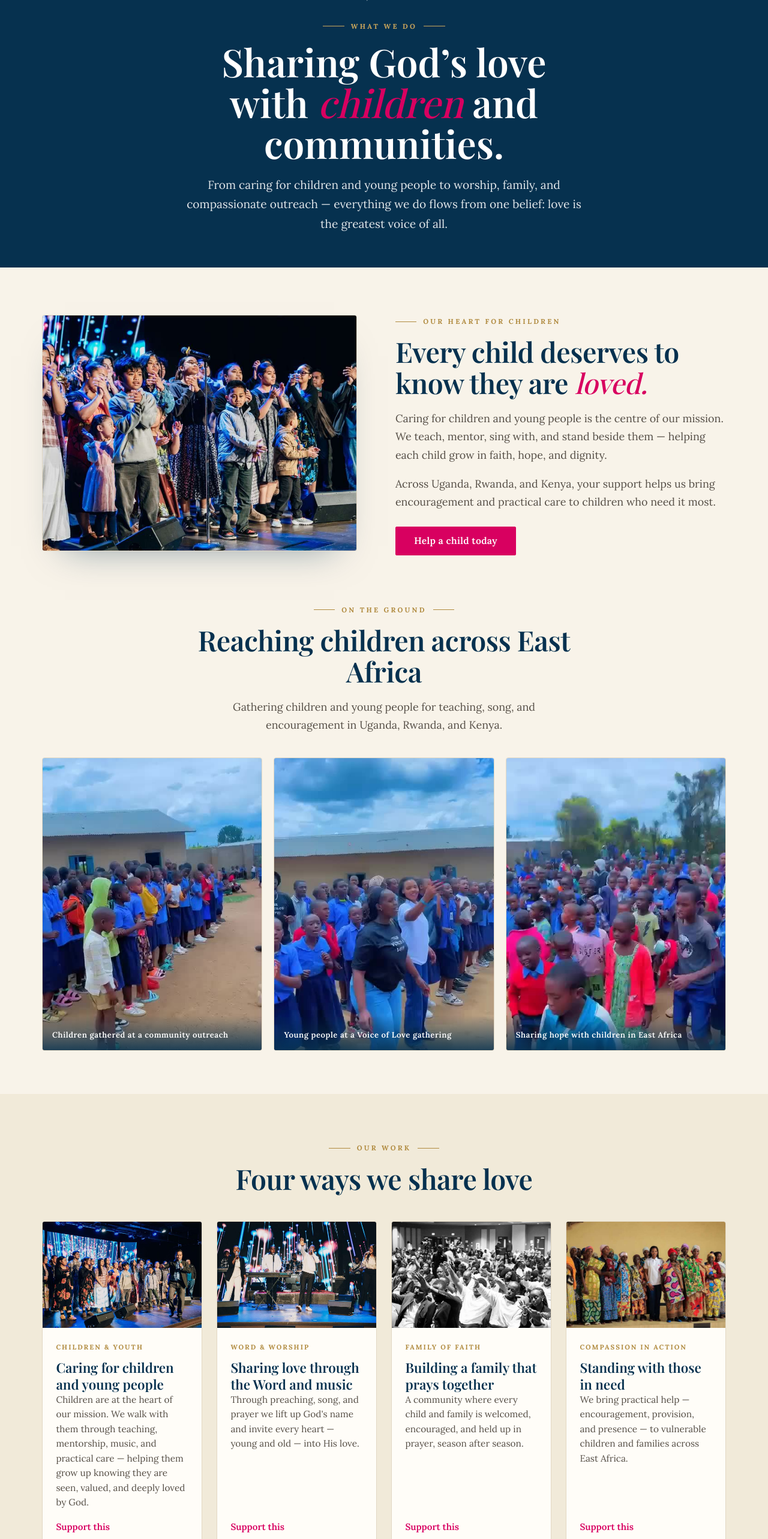
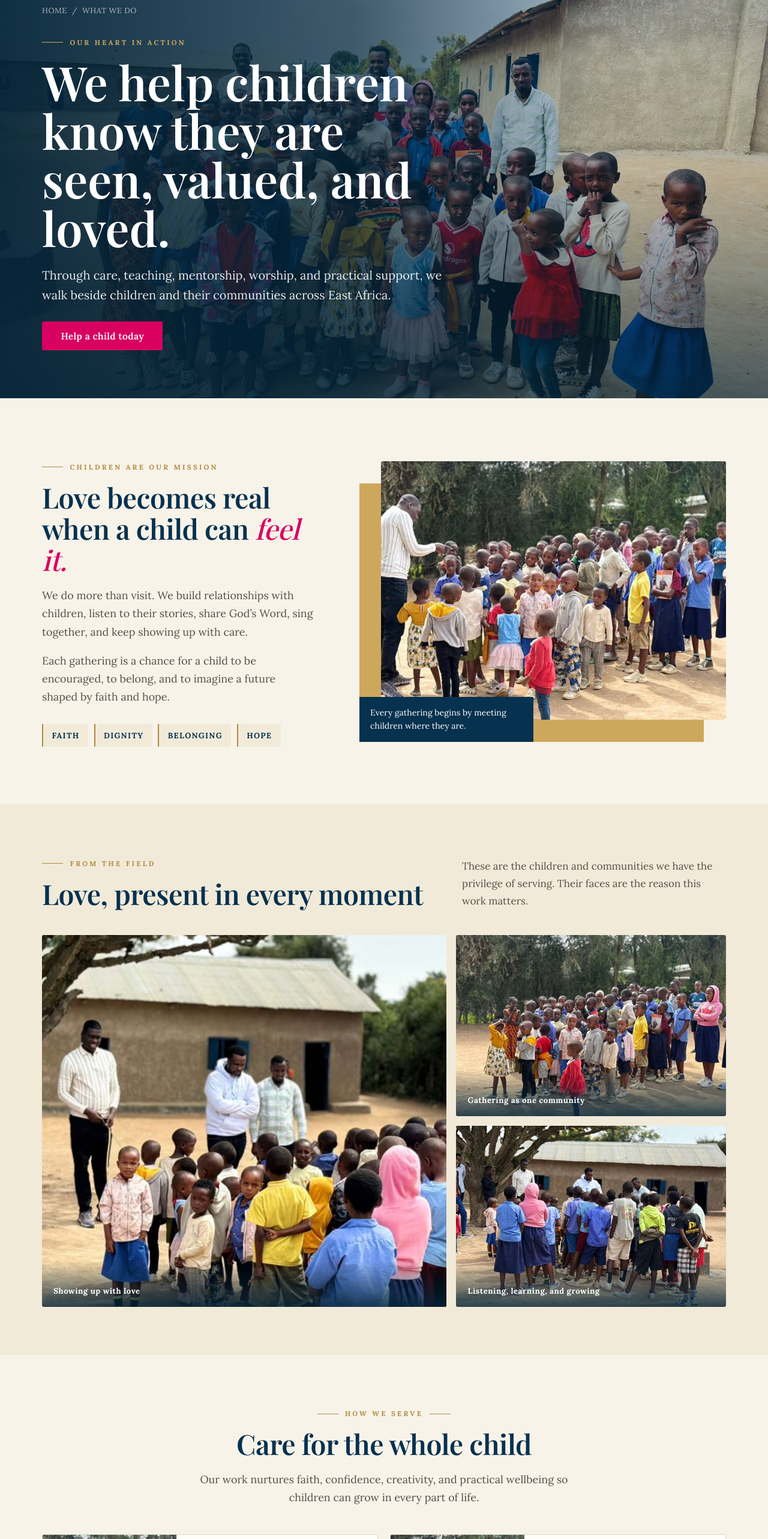
Before and after one commit to luckyusY/voiceofloveministry, a Next.js app: page /what-we-do in a window 1280 px wide. Shown: the part 180-2746 px from the top of the page at 60% size. Built offline with nearby package versions, Linux system fonts and the light colour scheme.

Commit message:
Redesign children ministry page

```diff
--- a/app/ui.module.css
+++ b/app/ui.module.css
@@ -297,6 +297,70 @@
 @media (max-width: 720px) { .gallery { grid-template-columns: 1fr 1fr; } }
 @media (max-width: 460px) { .gallery { grid-template-columns: 1fr; } }
 
+/* ---------- WHAT WE DO ---------- */
+.workHero { position: relative; isolation: isolate; min-height: min(760px, 88vh); margin-top: 92px; display: flex; align-items: flex-end; overflow: hidden; color: #fff; }
+.workHeroImage, .workHeroVeil { position: absolute; inset: 0; width: 100%; height: 100%; }
+.workHeroImage { z-index: -2; object-fit: cover; object-position: center 42%; }
+.workHeroVeil { z-index: -1; background: linear-gradient(90deg, rgba(4,36,56,.94) 0%, rgba(4,36,56,.7) 46%, rgba(4,36,56,.18) 78%), linear-gradient(0deg, rgba(4,36,56,.62), transparent 55%); }
+.workHeroInner { padding-top: clamp(5rem, 12vh, 8rem); padding-bottom: clamp(4rem, 10vh, 6.5rem); }
+.workHeroContent { max-width: 720px; }
+.workHero .crumb { justify-content: flex-start; margin-bottom: 1.5rem; }
+.workHero .kicker, .workCta .kicker { color: var(--gold-soft); }
+.workHero .kicker::before, .workCta .kicker::before { background: var(--gold-soft); }
+.workHeroTitle { font-family: var(--font-display); font-size: clamp(2.65rem, 6.2vw, 5.2rem); line-height: 1.02; font-weight: 600; max-width: 12.5ch; }
+.workHeroContent > p { max-width: 55ch; margin: 1.35rem 0 1.8rem; color: rgba(255,255,255,.9); font-size: clamp(1.05rem, 1.6vw, 1.25rem); line-height: 1.65; }
+.workIntro { padding: clamp(4rem, 10vh, 7rem) 0; }
+.workIntroGrid { display: grid; grid-template-columns: .85fr 1.15fr; align-items: center; gap: clamp(2.5rem, 6vw, 6rem); }
+.workIntroCopy { padding: 1rem 0; }
+.workValues { display: flex; flex-wrap: wrap; gap: .6rem; margin-top: 1.8rem; }
+.workValues span { padding: .55rem .9rem; border-left: 2px solid var(--gold); background: var(--bg-alt); color: var(--slate); font-family: var(--font-body); font-size: .82rem; font-weight: 700; text-transform: uppercase; letter-spacing: .1em; }
+.workIntroMedia { position: relative; padding: 0 0 2.3rem 2.3rem; }
+.workIntroMedia::before { content: ""; position: absolute; inset: 2.3rem 2.3rem 0 0; z-index: -1; background: var(--gold-soft); }
+.workIntroMedia img { display: block; width: 100%; aspect-ratio: 4 / 3; object-fit: cover; border-radius: 3px; }
+.workIntroMedia p { position: absolute; left: 0; bottom: 0; max-width: 290px; padding: 1rem 1.15rem; background: var(--slate); color: #fff; font-size: .88rem; line-height: 1.5; }
+.workStories { padding: clamp(4rem, 10vh, 7rem) 0; background: var(--bg-alt); }
+.workSectionHead { display: grid; grid-template-columns: 1fr minmax(280px, 440px); align-items: end; gap: 2rem; margin-bottom: 2.6rem; }
+.workSectionHead > p { color: var(--ink-soft); line-height: 1.7; }
+.storyPhotos { display: grid; grid-template-columns: 1.2fr .8fr; grid-template-rows: repeat(2, minmax(230px, 1fr)); gap: 1rem; min-height: 620px; }
+.storyPhoto { position: relative; overflow: hidden; min-height: 0; border-radius: 3px; }
+.storyPhotoWide { grid-row: 1 / 3; }
+.storyPhoto img { width: 100%; height: 100%; object-fit: cover; display: block; }
+.storyPhoto figcaption { position: absolute; left: 0; bottom: 0; padding: 2.5rem 1.2rem 1rem; width: 100%; color: #fff; font-size: .82rem; font-weight: 700; letter-spacing: .04em; background: linear-gradient(0deg, rgba(4,36,56,.84), transparent); }
+.workPrograms { padding: clamp(4rem, 10vh, 7rem) 0; }
+.workProgramGrid { display: grid; grid-template-columns: repeat(2, 1fr); gap: 1.2rem; }
+.workProgram { display: grid; grid-template-columns: minmax(170px, .8fr) 1.2fr; min-height: 275px; border: 1px solid var(--line); background: var(--cream-card); border-radius: 3px; overflow: hidden; }
+.workProgramMedia { min-height: 100%; overflow: hidden; }
+.workProgramMedia img { width: 100%; height: 100%; object-fit: cover; }
+.workProgramBody { padding: clamp(1.35rem, 3vw, 2rem); display: flex; flex-direction: column; justify-content: center; }
+.workProgramBody p { margin-top: .65rem; color: var(--ink-soft); line-height: 1.65; }
+.workCta { position: relative; isolation: isolate; overflow: hidden; min-height: 560px; display: flex; align-items: center; color: #fff; }
+.workCtaImage, .workCtaVeil { position: absolute; inset: 0; width: 100%; height: 100%; }
+.workCtaImage { z-index: -2; object-fit: cover; object-position: center 42%; }
+.workCtaVeil { z-index: -1; background: linear-gradient(90deg, rgba(4,36,56,.96) 0%, rgba(4,36,56,.82) 45%, rgba(4,36,56,.28) 78%); }
+.workCtaContent { max-width: 610px; padding: 5rem 0; }
+.workCtaContent h2 { font-family: var(--font-display); font-size: clamp(2.2rem, 4.6vw, 3.8rem); line-height: 1.08; font-weight: 600; }
+.workCtaContent p { margin: 1.1rem 0 1.7rem; max-width: 48ch; color: rgba(255,255,255,.86); font-size: 1.08rem; line-height: 1.7; }
+
+@media (max-width: 900px) {
+  .workIntroGrid, .workSectionHead { grid-template-columns: 1fr; }
+  .workProgram { grid-template-columns: 1fr; }
+  .workProgramMedia { min-height: 240px; }
+}
+@media (max-width: 720px) {
+  .workHero { min-height: 720px; }
+  .workHeroImage { object-position: 58% center; }
+  .workHeroVeil { background: linear-gradient(0deg, rgba(4,36,56,.96) 0%, rgba(4,36,56,.68) 68%, rgba(4,36,56,.22)); }
+  .workHeroInner { padding-top: 10rem; padding-bottom: 3.5rem; }
+  .workHeroTitle { font-size: clamp(2.5rem, 12vw, 3.7rem); }
+  .workIntroMedia { padding: 0 0 1.6rem 1rem; }
+  .storyPhotos { grid-template-columns: 1fr; grid-template-rows: 340px 260px 260px; min-height: 0; }
+  .storyPhotoWide { grid-row: auto; }
+  .workProgramGrid { grid-template-columns: 1fr; }
+  .workCta { min-height: 620px; align-items: flex-end; }
+  .workCtaImage { object-position: 58% center; }
+  .workCtaVeil { background: linear-gradient(0deg, rgba(4,36,56,.97) 0%, rgba(4,36,56,.72) 66%, rgba(4,36,56,.2)); }
+}
+
 /* ---------- CONTACT ---------- */
 .contactList { display: grid; gap: 1.1rem; margin-top: 1.6rem; }
 .contactList p { font-size: .98rem; color: var(--ink-soft); line-height: 1.5; }
--- a/app/what-we-do/page.tsx
+++ b/app/what-we-do/page.tsx
@@ -8,33 +8,54 @@ import s from "../ui.module.css";
 export const metadata: Metadata = {
   title: "What We Do",
   description:
-    "Caring for children and young people, worship and the Word, families of faith, and compassionate outreach across the United States and East Africa.",
+    "See how Voice of Love Ministry walks with children through care, teaching, worship, mentorship, and compassionate outreach across East Africa.",
 };
 
 const PROGRAMS = [
   {
-    tag: "Children & Youth",
-    title: "Caring for children and young people",
-    text: "Children are at the heart of our mission. We walk with them through teaching, mentorship, music, and practical care — helping them grow up knowing they are seen, valued, and deeply loved by God.",
-    img: "/images/youth.jpg",
+    tag: "Care & Mentorship",
+    title: "Walking beside every child",
+    text: "We listen, encourage, and build trusted relationships that help children grow with confidence, dignity, and hope.",
+    img: "/images/children-community.jpg",
   },
   {
-    tag: "Word & Worship",
-    title: "Sharing love through the Word and music",
-    text: "Through preaching, song, and prayer we lift up God's name and invite every heart — young and old — into His love.",
+    tag: "Teaching & Faith",
+    title: "Helping faith take root",
+    text: "Through age-appropriate teaching, prayer, and conversation, children discover that they are known and loved by God.",
+    img: "/images/children-gathering.jpg",
+  },
+  {
+    tag: "Music & Worship",
+    title: "Giving young voices room to rise",
+    text: "Song and worship bring children together, nurture their gifts, and give them joyful ways to express their faith.",
     img: "/images/band.jpg",
   },
   {
-    tag: "Family of Faith",
-    title: "Building a family that prays together",
-    text: "A community where every child and family is welcomed, encouraged, and held up in prayer, season after season.",
-    img: "/images/congregation.jpg",
+    tag: "Practical Support",
+    title: "Meeting needs with compassion",
+    text: "We stand with vulnerable children and families through practical care, encouragement, and a dependable ministry presence.",
+    img: "/images/children-circle.jpg",
+  },
+];
+
+const MOMENTS = [
+  {
+    src: "/images/children-outreach.jpg",
+    alt: "Voice of Love Ministry meeting children at a community outreach",
+    caption: "Showing up with love",
+    className: s.storyPhotoWide,
   },
   {
-    tag: "Compassion in Action",
-    title: "Standing with those in need",
-    text: "We bring practical help — encouragement, provision, and presence — to vulnerable children and families across East Africa.",
-    img: "/images/outreach-women.jpg",
+    src: "/images/children-community.jpg",
+    alt: "Children gathered together during a Voice of Love Ministry visit",
+    caption: "Gathering as one community",
+    className: "",
+  },
+  {
+    src: "/images/children-circle.jpg",
+    alt: "Children listening during an outreach gathering",
+    caption: "Listening, learning, and growing",
+    className: "",
   },
 ];
 
@@ -42,109 +63,103 @@ export default function WhatWeDoPage() {
   return (
     <>
       <Header />
-
-      <section className={s.pageHeader}>
-        <div className={s.container}>
-          <div className={s.pageHeaderInner}>
+      <main>
+        <section className={s.workHero}>
+          {/* eslint-disable-next-line @next/next/no-img-element */}
+          <img src="/images/children-group.jpg" alt="Children supported by Voice of Love Ministry" className={s.workHeroImage} />
+          <div className={s.workHeroVeil} />
+          <div className={`${s.container} ${s.workHeroInner}`}>
+            <div className={s.workHeroContent}>
               <div className={s.crumb}>
                 <Link href="/">Home</Link> <span>/</span> <span>What We Do</span>
               </div>
-            <span className={s.kicker}>What we do</span>
-            <h1 className={s.pageTitle}>
-              Sharing God&rsquo;s love with{" "}
-              <em className={s.italicAccent}>children</em> and communities.
-            </h1>
-            <p className={s.pageLede}>
-              From caring for children and young people to worship, family, and
-              compassionate outreach — everything we do flows from one belief:
-              love is the greatest voice of all.
+              <span className={s.kicker}>Our heart in action</span>
+              <h1 className={s.workHeroTitle}>We help children know they are seen, valued, and loved.</h1>
+              <p>
+                Through care, teaching, mentorship, worship, and practical support,
+                we walk beside children and their communities across East Africa.
               </p>
+              <Link href="/donate" className={s.btnPrimary}>Help a child today</Link>
             </div>
           </div>
         </section>
 
-      <main>
-        {/* CHILDREN FOCUS */}
-        <section className={s.section}>
+        <section className={s.workIntro}>
           <div className={s.container}>
-            <div className={s.split}>
-              <Reveal className={s.splitMedia}>
-                {/* eslint-disable-next-line @next/next/no-img-element */}
-                <img src="/images/children.jpg" alt="Children at a Voice of Love gathering" loading="lazy" />
-              </Reveal>
-              <Reveal delay={100}>
-                <span className={s.kicker}>Our heart for children</span>
+            <div className={s.workIntroGrid}>
+              <Reveal className={s.workIntroCopy}>
+                <span className={s.kicker}>Children are our mission</span>
                 <h2 className={s.h2}>
-                  Every child deserves to know they are{" "}
-                  <em className={s.italicAccent}>loved.</em>
+                  Love becomes real when a child can{" "}
+                  <em className={s.italicAccent}>feel it.</em>
                 </h2>
                 <p className={s.lead}>
-                  Caring for children and young people is the centre of our
-                  mission. We teach, mentor, sing with, and stand beside them —
-                  helping each child grow in faith, hope, and dignity.
+                  We do more than visit. We build relationships with children,
+                  listen to their stories, share God&rsquo;s Word, sing together,
+                  and keep showing up with care.
                 </p>
                 <p className={s.lead}>
-                  Across Uganda, Rwanda, and Kenya, your support helps us bring
-                  encouragement and practical care to children who need it most.
+                  Each gathering is a chance for a child to be encouraged, to
+                  belong, and to imagine a future shaped by faith and hope.
                 </p>
-                <p style={{ marginTop: "1.6rem" }}>
-                  <Link href="/donate" className={s.btnPrimary}>
-                    Help a child today
-                  </Link>
-                </p>
+                <div className={s.workValues} aria-label="Our approach">
+                  <span>Faith</span><span>Dignity</span><span>Belonging</span><span>Hope</span>
+                </div>
+              </Reveal>
+              <Reveal className={s.workIntroMedia} delay={100}>
+                {/* eslint-disable-next-line @next/next/no-img-element */}
+                <img src="/images/children-gathering.jpg" alt="Children gathered for teaching and encouragement" loading="lazy" />
+                <p>Every gathering begins by meeting children where they are.</p>
               </Reveal>
             </div>
           </div>
         </section>
 
-        {/* CHILDREN GALLERY */}
-        <section className={s.section} style={{ paddingTop: 0 }}>
+        <section className={s.workStories}>
           <div className={s.container}>
-            <Reveal className={`${s.head} ${s.center}`} style={{ margin: "0 auto 2.4rem" }}>
-              <span className={`${s.kicker} ${s.kickerCenter}`}>On the ground</span>
-              <h2 className={s.h2}>Reaching children across East Africa</h2>
-              <p className={`${s.lead} ${s.center}`}>
-                Gathering children and young people for teaching, song, and
-                encouragement in Uganda, Rwanda, and Kenya.
+            <Reveal className={s.workSectionHead}>
+              <div>
+                <span className={s.kicker}>From the field</span>
+                <h2 className={s.h2}>Love, present in every moment</h2>
+              </div>
+              <p>
+                These are the children and communities we have the privilege of
+                serving. Their faces are the reason this work matters.
               </p>
             </Reveal>
-            <div className={s.gallery}>
-              {[
-                ["/images/children-outreach-1.jpg", "Children gathered at a community outreach"],
-                ["/images/children-outreach-2.jpg", "Young people at a Voice of Love gathering"],
-                ["/images/children-outreach-3.jpg", "Sharing hope with children in East Africa"],
-              ].map(([src, cap], i) => (
-                <Reveal as="figure" className={s.galleryItem} key={src} delay={i * 70}>
+            <div className={s.storyPhotos}>
+              {MOMENTS.map((moment, index) => (
+                <Reveal as="figure" className={`${s.storyPhoto} ${moment.className}`} key={moment.src} delay={index * 70}>
                   {/* eslint-disable-next-line @next/next/no-img-element */}
-                  <img src={src} alt={cap} loading="lazy" />
-                  <figcaption className={s.galleryCap}>{cap}</figcaption>
+                  <img src={moment.src} alt={moment.alt} loading="lazy" />
+                  <figcaption>{moment.caption}</figcaption>
                 </Reveal>
               ))}
             </div>
           </div>
         </section>
 
-        {/* PROGRAMS */}
-        <section className={s.section} style={{ background: "var(--bg-alt)" }}>
+        <section className={s.workPrograms}>
           <div className={s.container}>
             <Reveal className={`${s.head} ${s.center}`} style={{ margin: "0 auto 2.8rem" }}>
-              <span className={`${s.kicker} ${s.kickerCenter}`}>Our work</span>
-              <h2 className={s.h2}>Four ways we share love</h2>
+              <span className={`${s.kicker} ${s.kickerCenter}`}>How we serve</span>
+              <h2 className={s.h2}>Care for the whole child</h2>
+              <p className={`${s.lead} ${s.center}`}>
+                Our work nurtures faith, confidence, creativity, and practical
+                wellbeing so children can grow in every part of life.
+              </p>
             </Reveal>
-            <div className={s.grid4}>
-              {PROGRAMS.map((p, i) => (
-                <Reveal as="article" className={s.card} key={p.tag} delay={i * 70}>
-                  <div className={s.cardMedia}>
+            <div className={s.workProgramGrid}>
+              {PROGRAMS.map((program, index) => (
+                <Reveal as="article" className={s.workProgram} key={program.tag} delay={index * 70}>
+                  <div className={s.workProgramMedia}>
                     {/* eslint-disable-next-line @next/next/no-img-element */}
-                    <img src={p.img} alt={p.tag} loading="lazy" />
+                    <img src={program.img} alt="" loading="lazy" />
                   </div>
-                  <div className={s.cardBody}>
-                    <span className={s.cardTag}>{p.tag}</span>
-                    <h3 className={s.h3}>{p.title}</h3>
-                    <p>{p.text}</p>
-                    <Link href="/donate" className={s.textLink}>
-                      Support this
-                    </Link>
+                  <div className={s.workProgramBody}>
+                    <span className={s.cardTag}>{program.tag}</span>
+                    <h3 className={s.h3}>{program.title}</h3>
+                    <p>{program.text}</p>
                   </div>
                 </Reveal>
               ))}
@@ -152,24 +167,23 @@ export default function WhatWeDoPage() {
           </div>
         </section>
 
-        {/* CTA */}
-        <section className={s.declaration} style={{ background: "var(--slate)" }}>
+        <section className={s.workCta}>
+          {/* eslint-disable-next-line @next/next/no-img-element */}
+          <img src="/images/children-community.jpg" alt="" className={s.workCtaImage} />
+          <div className={s.workCtaVeil} />
           <div className={s.container}>
-            <Reveal as="figure">
-              <blockquote>
-                When we love a child, we let God&rsquo;s voice be heard — and a
-                whole future begins to change.
-              </blockquote>
-              <figcaption>
-                <Link href="/donate" className={s.btnPrimary} style={{ marginTop: "1.5rem" }}>
-                  Donate now
-                </Link>
-              </figcaption>
+            <Reveal className={s.workCtaContent}>
+              <span className={s.kicker}>Stand with a child</span>
+              <h2>Help us keep showing up with love.</h2>
+              <p>
+                Your generosity helps create more moments of care, teaching,
+                worship, and hope for children who need them.
+              </p>
+              <Link href="/donate" className={s.btnPrimary}>Give today</Link>
             </Reveal>
           </div>
         </section>
       </main>
-
       <Footer />
     </>
   );
```
Also changed, not shown: public/images/children-circle.jpg (added), public/images/children-community.jpg (added). Lines whose indentation alone changed are shown as unchanged.
